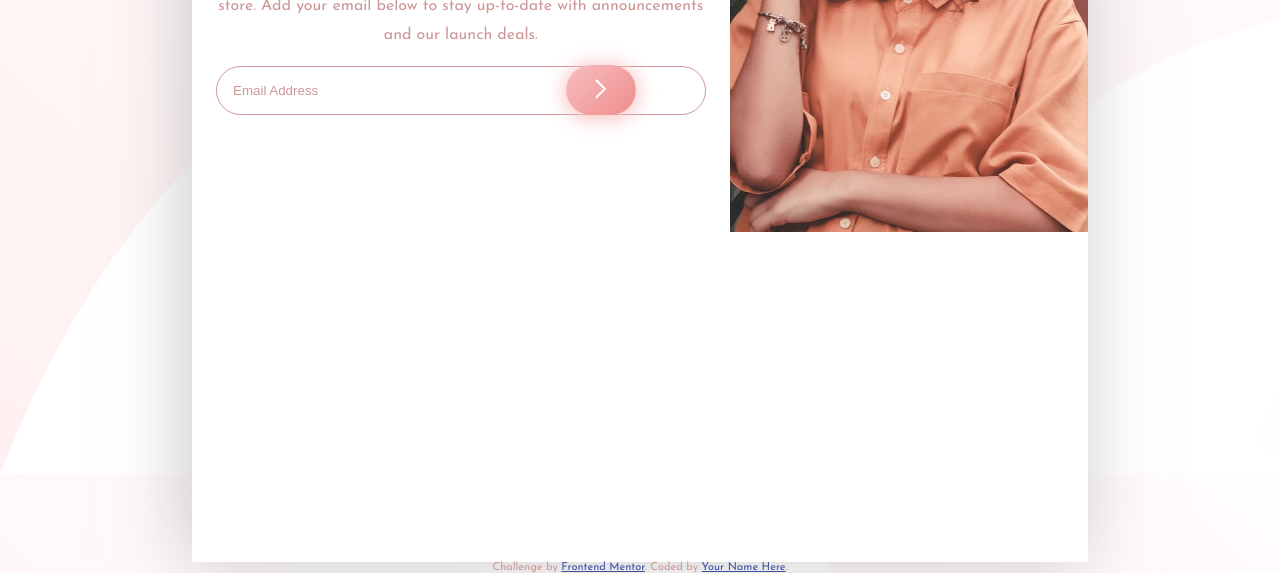
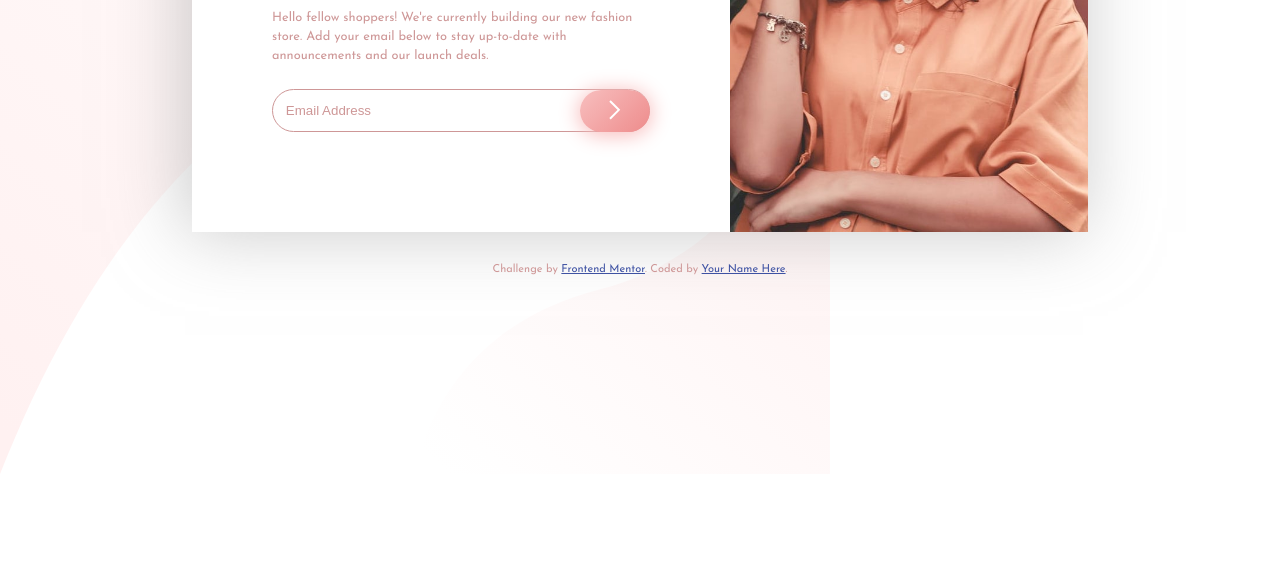
Before and after one commit to yuliia-p/coming-soon-page, a website: page index.html in a window 1280 px wide. Shown: the part 326-899 px from the top of the page. After the commit the page ends 800 px from the top, so only its background shows below. Drawn offline with Linux system fonts and the light colour scheme.

Commit message:
working on desktop view

```diff
--- a/css/styles.css
+++ b/css/styles.css
@@ -10,6 +10,7 @@ body {
   font-size: 16px;
   font-family: "Big Shoulders Display", cursive;
   font-family: "Josefin Sans", sans-serif;
+  height: max-content;
 
   /* height: 100vh;
   min-height: 100vh; */
@@ -106,9 +107,15 @@ button {
   display: none;
 }
 
+p.text {
+  line-height: 1.8rem;
+}
+
 @media screen and (min-width: 756px) {
   body {
     background-image: url("../images/bg-pattern-desktop.svg");
+    background-repeat: no-repeat;
+    background-size: auto;
   }
 
   .row {
@@ -122,6 +129,7 @@ button {
     background-color: white;
     text-align: center;
     box-shadow: -6px -1px 69px 1px rgba(173, 173, 173, 0.65);
+    font-size: 0.8rem;
   }
 
   .hero-mobile {
@@ -132,17 +140,24 @@ button {
     display: block;
   }
 
-  .img-container {
+  /* .img-container {
     height: 100vh;
-  }
+    width: 100%;
+  } */
 
   /* .text-content {
     padding: rem;
   } */
 
+  /* img {
+    width: 100%;
+    height: auto;
+  } */
+
   div.logo img {
-    width: 30%;
+    width: 25%;
     padding: 0%;
+    margin-bottom: 1.5rem;
   }
 
   .flex {
@@ -156,9 +171,24 @@ button {
 
   .column-60 {
     flex-basis: 60%;
+    padding: 2rem 5rem;
+    text-align: start;
   }
 
-  /* background-image: url("../images/bg-pattern-desktop.svg");
-      background-repeat: no-repeat;
-      background-size: auto; */
+  p.text {
+    line-height: 1.2rem;
+    margin: 1.5rem 0;
+  }
+
+  input {
+    width: 100%;
+    padding: 0.8rem;
+    border-width: 0.8px;
+  }
+
+  button {
+    top: -42px;
+    left: 308px;
+    padding: 0.6rem 1.8rem;
+  }
 }
--- a/index.html
+++ b/index.html
@@ -6,17 +6,15 @@
   <link rel="stylesheet" href="./css/styles.css">
   <link rel="stylesheet" href="./css/layout.css">
   <link rel="stylesheet" href="./css/reset.css">
-  <link rel="icon" type="image/png" sizes="32x32" href="./images/favicon-32x32.png">
+  <link rel="icon" type="image/png" sizes="32x32" href="./images/favicon.png">
   <link rel="preconnect" href="https://fonts.googleapis.com">
   <link rel="preconnect" href="https://fonts.gstatic.com" crossorigin>
   <link
   href="https://fonts.googleapis.com/css2?family=Big+Shoulders+Display:wght@300&family=Josefin+Sans:wght@300;400;600&family=Montserrat:wght@200;400&display=swap"
   rel="stylesheet">
   <title>Frontend Mentor | Base Apparel coming soon page</title>
-
-  <!-- Feel free to remove these styles or customise in your own stylesheet 👍 -->
   <style>
-    .attribution { font-size: 11px; text-align: center; }
+    .attribution { font-size: 11px; text-align: center; padding-top: 2rem; }
     .attribution a { color: hsl(228, 45%, 44%); }
   </style>
 </head>
@@ -26,11 +24,11 @@
       <img src="./images/logo.svg" alt="">
     </div>
     <div class="row flex">
-      <div class="column-40 img-container">
+      <div style="height: max-content" class="column-40 img-container">
         <img class="hero-mobile" src="./images/hero-mobile.jpg" alt="">
         <img class="hero-desktop" src="./images/hero-desktop.jpg" alt="">
       </div>
-      <div class="column-60 text-content">
+      <div style="height: max-content" class="column-60 text-content">
         <div class="logo hero-desktop">
           <img src="./images/logo.svg" alt="">
         </div>
@@ -39,7 +37,7 @@
           <p>Coming</p>
           <p>Soon</p>
         </div>
-        <p style="line-height: 1.8rem;">Hello fellow shoppers! We're currently building our new fashion store.
+        <p class="text">Hello fellow shoppers! We're currently building our new fashion store.
         Add your email below to stay up-to-date with announcements and our launch deals.</p>
         <form id="form" action="#">
           <p class="text-error"></p>
```
Also changed, not shown: images/favicon-32x32.png (deleted), images/favicon.ico (deleted).
